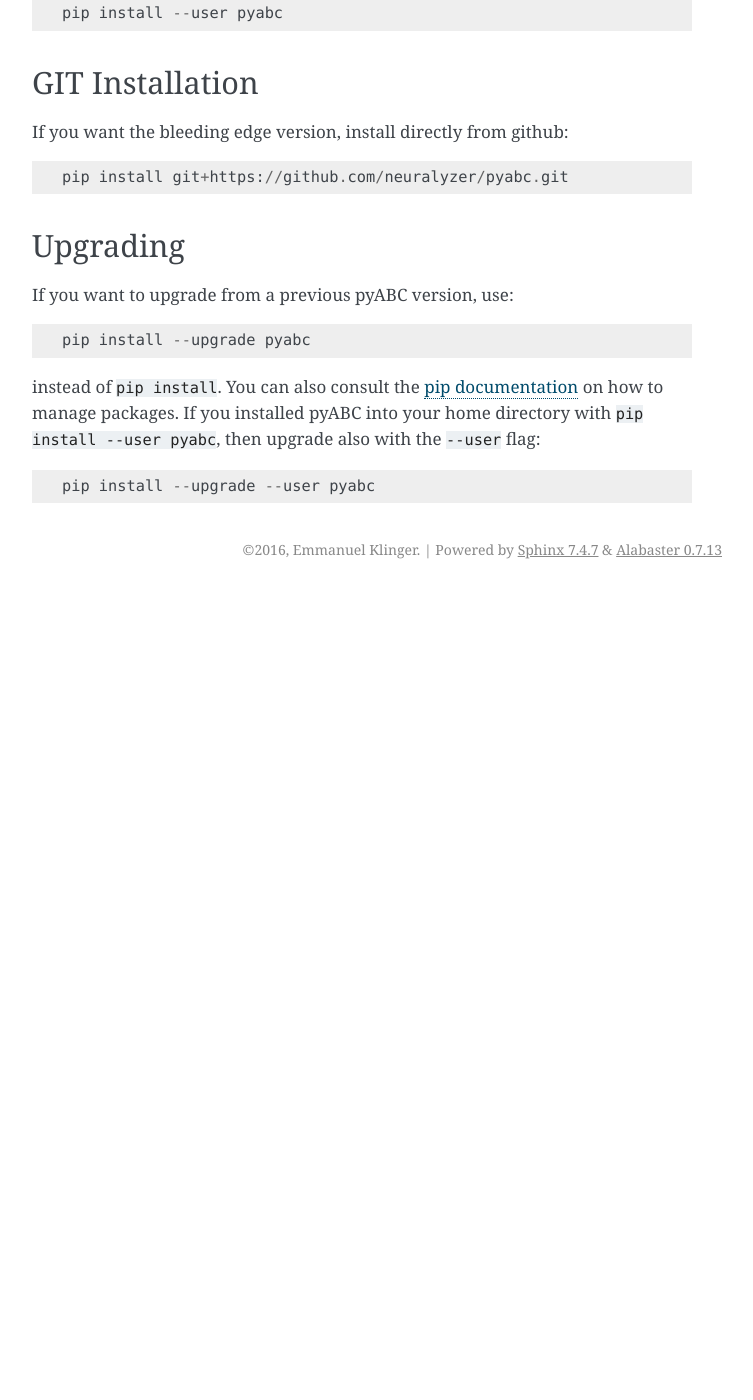
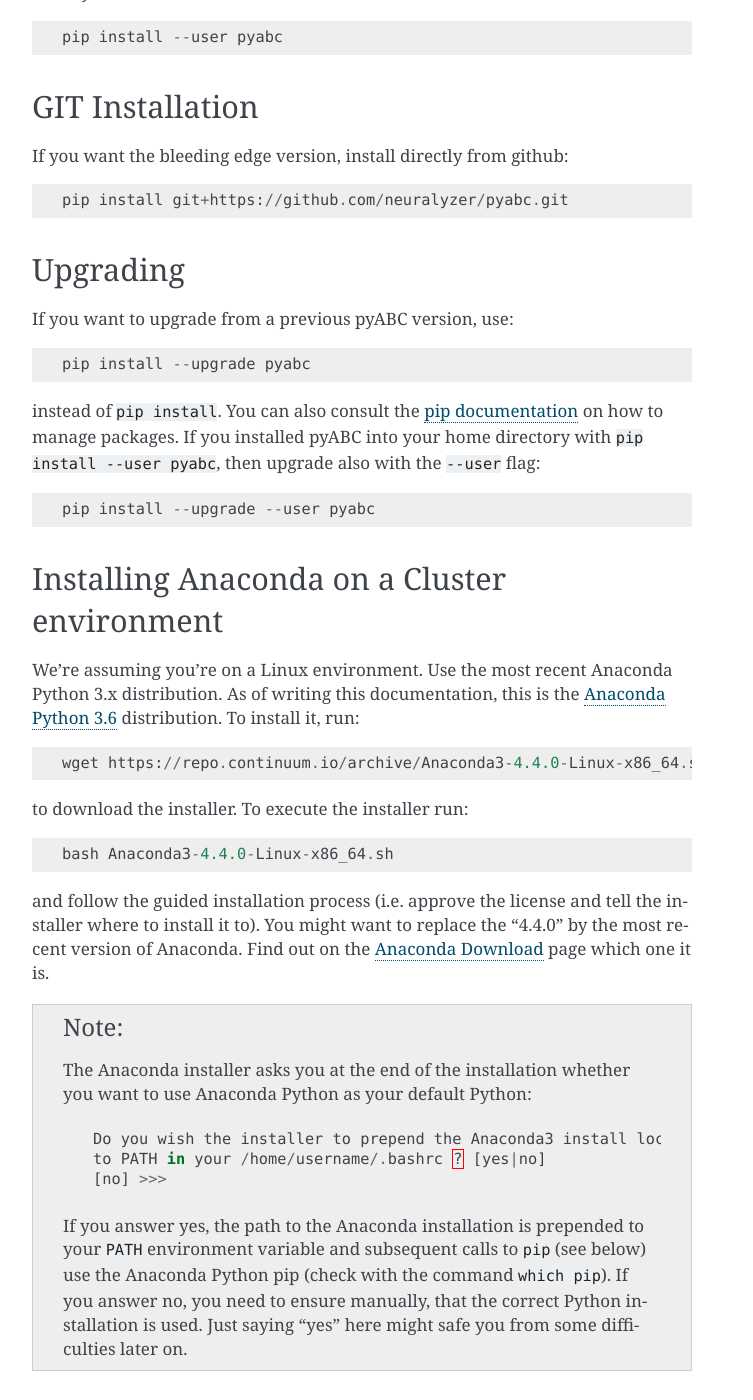
Before and after one commit to ICB-DCM/pyABC, a Sphinx documentation site: the page built from doc/installation.rst, in a window 1280 px wide and 1400 px high, scrolled down 1054 px. Shown: the whole window, without its empty margins (388-1141 px from the left). Built offline with Sphinx 7.4.7, drawn with Linux system fonts in a browser that asks for light colours; before the commit the page ends 1643 px from its top, so only the background shows below that; some of the changed text lies outside the part shown.

Commit message:
add how to install anaconda on a cluster to doc

```diff
--- a/doc/installation.rst
+++ b/doc/installation.rst
@@ -26,6 +26,7 @@
 Debian or Ubuntu operating systems),
 it is recommended to install the latest version of the
 `Anaconda Python 3 distribution <https://www.continuum.io/downloads>`_.
+See also: :ref:`anaconcaCluster`.
 
 
 PIP Installation
@@ -86,3 +87,47 @@
 
 
     pip install --upgrade --user pyabc
+
+
+
+
+.. _anaconcaCluster:
+
+Installing Anaconda on a Cluster environment
+--------------------------------------------
+
+We're assuming you're on a Linux environment.
+Use the most recent Anaconda Python 3.x distribution.
+As of writing this documentation, this is the
+`Anaconda Python 3.6 <https://www.continuum.io/downloads>`_ distribution.
+To install it, run::
+
+   wget https://repo.continuum.io/archive/Anaconda3-4.4.0-Linux-x86_64.sh
+
+to download the installer. To execute the installer run::
+
+   bash Anaconda3-4.4.0-Linux-x86_64.sh
+
+and follow the guided installation process (i.e. approve the license
+and tell the installer where to install it to). You might want to replace
+the "4.4.0" by the most recent version of Anaconda.
+Find out on the `Anaconda Download <https://www.continuum.io/downloads>`_
+page which one it is.
+
+
+.. note::
+
+    The Anaconda installer asks you at the end of the installation whether
+    you want to use Anaconda Python as your default Python::
+
+       Do you wish the installer to prepend the Anaconda3 install location
+       to PATH in your /home/username/.bashrc ? [yes|no]
+       [no] >>>
+
+    If you answer yes, the path to the Anaconda installation is prepended to
+    your ``PATH`` environment variable and subsequent calls to ``pip``
+    (see below) use the Anaconda Python pip (check with the command
+    ``which pip``).
+    If you answer no, you need to ensure manually, that the correct Python
+    installation is used.
+    Just saying "yes" here might safe you from some difficulties later on.
```
Also changed, not shown: doc/examples/using_R.ipynb, 1 other file.
